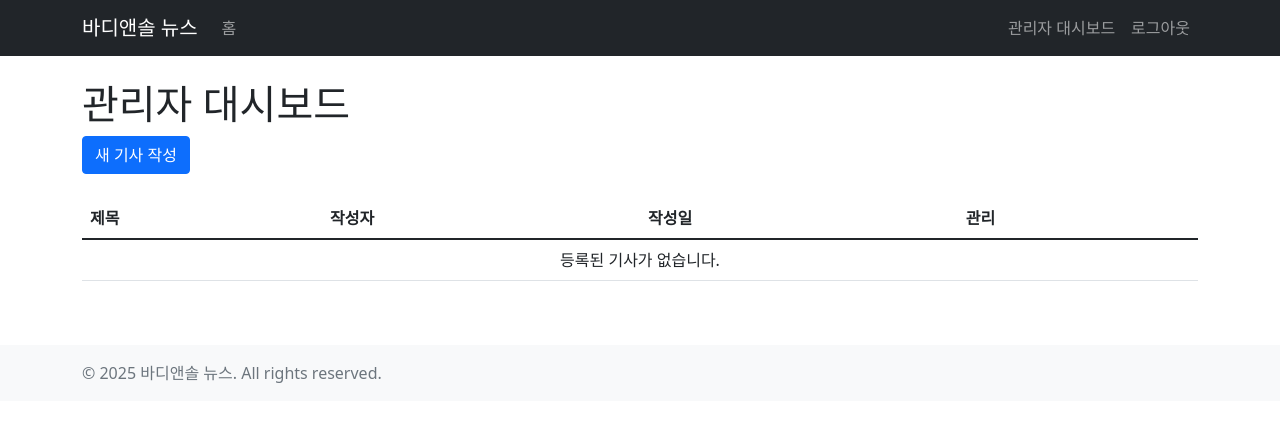
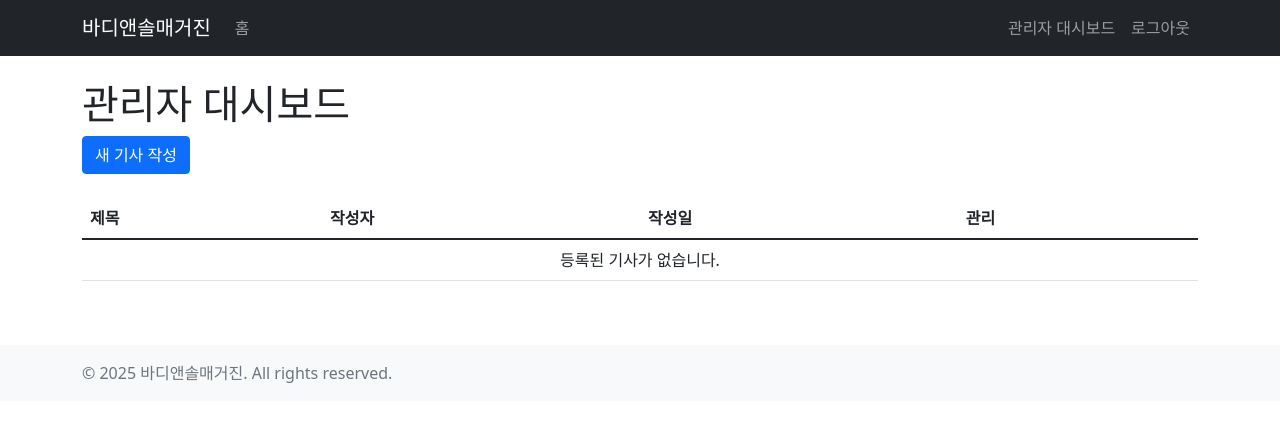
Before and after one commit to GOLDEN-DK/bodynsol_newscompany, a Flask app: page /admin/dashboard in a window 1280 px wide. Shown: the top 422 px of the page. Run offline with Flask 3, Linux system fonts and the light colour scheme; a user stored in the database is signed in; parts of the project's set-up code (start-up, migrations or seed data) failed here and were passed over.

```diff
--- a/app/templates/base.html
+++ b/app/templates/base.html
@@ -19,7 +19,7 @@
     <nav class="navbar navbar-expand-lg navbar-dark bg-dark mb-4">
       <div class="container">
         <a class="navbar-brand" href="{{ url_for('main.index') }}"
-          >바디앤솔 뉴스</a
+          >바디앤솔매거진</a
         >
         <button
           class="navbar-toggler"
@@ -92,7 +92,7 @@
     <footer class="footer mt-5 py-3 bg-light">
       <div class="container">
         <span class="text-muted"
-          >&copy; 2025 바디앤솔 뉴스. All rights reserved.</span
+          >&copy; 2025 바디앤솔매거진. All rights reserved.</span
         >
       </div>
     </footer>
```
